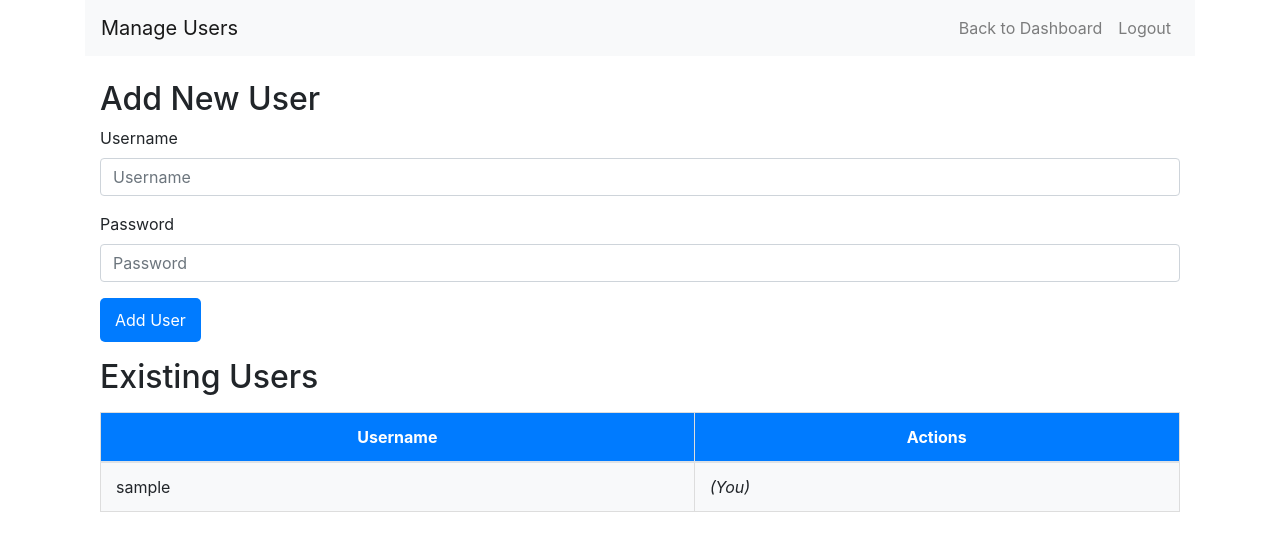
After one commit to AngelTern/nawilebi_scrape, a Flask app: page /manage_users in a window 1280 px wide. The commit adds this page. Shown: the top 551 px of the page. Run offline with Flask 3, Linux system fonts and the light colour scheme; the visitor is signed in with stand-in values (Sample User, id 1); data comes from the database, SQL or seed files in the repository; some libraries are stand-ins or nearby versions.

Commit message:
adjusted flask app, added add new user functionality, prepared for deployment

```diff
--- a/nawilebi/nawilebi/spiders/crossmotors.py
+++ b/nawilebi/nawilebi/spiders/crossmotors.py
@@ -10,7 +10,7 @@ class CrossmotorsSpider(scrapy.Spider):
             #"nawilebi.pipelines.NawilebiPipeline": 100,
             "nawilebi.pipelines.CrossmotorsPipeline": 200,
             #"nawilebi.pipelines.YearProcessPipeline": 300,
-            #"nawilebi.pipelines.SaveToMySQLPipeline": 900
+            "nawilebi.pipelines.SaveToMySQLPipeline": 900
         },
         'DOWNLOAD_DELAY': 10,
     }
--- a/nawilebi/nawilebi_webapp/app.py
+++ b/nawilebi/nawilebi_webapp/app.py
@@ -1,16 +1,19 @@
-from flask import Flask, render_template, url_for, redirect, request, jsonify
+from flask import Flask, render_template, url_for, redirect, request, jsonify, flash
 from flask_sqlalchemy import SQLAlchemy
 from flask_login import UserMixin, login_user, LoginManager, login_required, logout_user, current_user
 from flask_wtf import FlaskForm
-from wtforms import StringField, PasswordField, SubmitField
+from wtforms import StringField, PasswordField, SubmitField, BooleanField
 from wtforms.validators import InputRequired, Length
 from flask_bcrypt import Bcrypt
 from sqlalchemy import or_, func, Integer, case, and_
+from datetime import timedelta
 
 app = Flask(__name__)
 application = app
-app.config['SQLALCHEMY_DATABASE_URI'] = 'mysql+mysqldb://root:12XklsD!?NmG1509@localhost/nawilebi'
-app.config["SECRET_KEY"] = 'am_chem_fexebs'
+app.config['SQLALCHEMY_DATABASE_URI'] = ''
+app.config["SECRET_KEY"] = ''
+app.config['REMEMBER_COOKIE_DURATION'] = timedelta(days=30)
+app.config['SESSION_COOKIE_SECURE'] = True  # For development, set to True in production with HTTPS
 db = SQLAlchemy(app)
 bcrypt = Bcrypt(app)
 
@@ -42,6 +45,12 @@ class CarPart(db.Model):
     website = db.Column(db.String(255))
 
     def to_dict(self):
+        # Incorporate the logic for in_stock
+        in_stock = self.in_stock
+        if self.price is not None and in_stock is None:
+            in_stock = True
+        elif in_stock is None:
+            in_stock = False
         return {
             'id': self.id,
             'part_url': self.part_url,
@@ -51,14 +60,24 @@ class CarPart(db.Model):
             'start_year': self.start_year,
             'end_year': self.end_year,
             'price': self.price,
-            'in_stock': self.in_stock,
+            'in_stock': in_stock,
             'website': self.website
         }
 
 class LoginForm(FlaskForm):
-    username = StringField(validators=[InputRequired(), Length(min=4, max=20)], render_kw={"placeholder": "Username", "class": "form-control"})
-    password = PasswordField(validators=[InputRequired(), Length(min=4, max=20)], render_kw={"placeholder": "Password", "class": "form-control"})
+    username = StringField(validators=[InputRequired(), Length(min=4, max=20)],
+                           render_kw={"placeholder": "Username", "class": "form-control"})
+    password = PasswordField(validators=[InputRequired(), Length(min=4, max=20)],
+                             render_kw={"placeholder": "Password", "class": "form-control"})
+    remember = BooleanField('Remember Me', render_kw={"class": "form-check-input"})
     submit = SubmitField("Login", render_kw={"class": "btn btn-primary"})
+
+class AddUserForm(FlaskForm):
+    username = StringField(validators=[InputRequired(), Length(min=4, max=20)],
+                           render_kw={"placeholder": "Username", "class": "form-control"})
+    password = PasswordField(validators=[InputRequired(), Length(min=4, max=20)],
+                             render_kw={"placeholder": "Password", "class": "form-control"})
+    submit = SubmitField("Add User", render_kw={"class": "btn btn-primary"})
 
 @app.route('/')
 def home():
@@ -70,8 +89,10 @@ def login():
     if form.validate_on_submit():
         user = User.query.filter_by(username=form.username.data).first()
         if user and bcrypt.check_password_hash(user.password, form.password.data):
-            login_user(user)
+            login_user(user, remember=form.remember.data)
             return redirect(url_for("dashboard"))
+        else:
+            flash('Invalid username or password', 'danger')
     return render_template("login.html", form=form)
 
 @app.route('/data', methods=["GET", "POST"])
@@ -97,7 +118,7 @@ def data():
     if car_model:
         query = query.filter(CarPart.car_model == car_model)
     if part_full_name:
-        query = query.filter(CarPart.part_full_name == part_full_name)
+        query = query.filter(CarPart.part_full_name.ilike(f'%{part_full_name}%'))  # Adjusted to use 'ilike'
     if year:
         try:
             search_year = int(year)
@@ -184,9 +205,40 @@ def filter_part_full_name():
     if car_model:
         query = query.filter(CarPart.car_model == car_model)
     if search:
-        query = query.filter(CarPart.part_full_name.like(f'%{search}%'))
+        query = query.filter(CarPart.part_full_name.ilike(f'%{search}%'))  # Adjusted to use 'ilike'
     part_names = query.all()
     return jsonify([part_name[0] for part_name in part_names])
+
+@app.route('/manage_users', methods=["GET", "POST"])
+@login_required
+def manage_users():
+    users = User.query.all()
+    form = AddUserForm()
+    if form.validate_on_submit():
+        # Check if username already exists
+        existing_user = User.query.filter_by(username=form.username.data).first()
+        if existing_user:
+            flash('Username already exists', 'danger')
+        else:
+            hashed_password = bcrypt.generate_password_hash(form.password.data).decode('utf-8')
+            new_user = User(username=form.username.data, password=hashed_password)
+            db.session.add(new_user)
+            db.session.commit()
+            flash('User added successfully', 'success')
+        return redirect(url_for('manage_users'))
+    return render_template('manage_users.html', users=users, form=form)
+
+@app.route('/delete_user/<int:user_id>', methods=["POST"])
+@login_required
+def delete_user(user_id):
+    user = User.query.get_or_404(user_id)
+    if user.id == current_user.id:
+        flash("You cannot delete your own account", 'danger')
+    else:
+        db.session.delete(user)
+        db.session.commit()
+        flash('User deleted successfully', 'success')
+    return redirect(url_for('manage_users'))
 
 @app.route('/logout', methods=["GET", "POST"])
 @login_required
--- a/nawilebi/nawilebi_webapp/static/table_style.css
+++ b/nawilebi/nawilebi_webapp/static/table_style.css
@@ -94,3 +94,23 @@ input[type="search"] {
     padding: 6px 10px;
     border: 1px solid #ddd;
 }
+
+.ui-autocomplete {
+    max-height: 200px;
+    overflow-y: auto;
+    overflow-x: hidden;
+    /* Optional: Add background and border styling */
+    background-color: white;
+    border: 1px solid #ccc;
+    z-index: 1000;
+}
+
+.table .btn-primary {
+    background-color: #007bff;
+    border-color: #007bff;
+}
+
+.table .btn-primary:hover {
+    background-color: #0056b3;
+    border-color: #0056b3;
+}
--- /dev/null
+++ b/nawilebi/nawilebi_webapp/templates/manage_users.html
@@ -0,0 +1,64 @@
+{% extends "table_base.html" %}
+
+{% block content %}
+
+<!-- Navigation Bar -->
+<nav class="navbar navbar-expand-lg navbar-light bg-light">
+  <a class="navbar-brand" href="#">Manage Users</a>
+  <div class="collapse navbar-collapse">
+    <ul class="navbar-nav ml-auto">
+      <li class="nav-item">
+        <a class="nav-link" href="{{ url_for('dashboard') }}">Back to Dashboard</a>
+      </li>
+      <li class="nav-item">
+        <a class="nav-link" href="{{ url_for('logout') }}">Logout</a>
+      </li>
+    </ul>
+  </div>
+</nav>
+
+<div class="container mt-4">
+  <h2>Add New User</h2>
+  <form method="POST">
+    {{ form.hidden_tag() }}
+    <div class="form-group">
+      {{ form.username.label }}<br>
+      {{ form.username }}
+    </div>
+    <div class="form-group">
+      {{ form.password.label }}<br>
+      {{ form.password }}
+    </div>
+    <div class="form-group">
+      {{ form.submit }}
+    </div>
+  </form>
+
+  <h2>Existing Users</h2>
+  <table class="table table-striped">
+    <thead>
+      <tr>
+        <th>Username</th>
+        <th>Actions</th>
+      </tr>
+    </thead>
+    <tbody>
+      {% for user in users %}
+      <tr>
+        <td>{{ user.username }}</td>
+        <td>
+          {% if user.id != current_user.id %}
+          <form method="POST" action="{{ url_for('delete_user', user_id=user.id) }}" style="display:inline;">
+            <button type="submit" class="btn btn-danger btn-sm">Delete</button>
+          </form>
+          {% else %}
+          <em>(You)</em>
+          {% endif %}
+        </td>
+      </tr>
+      {% endfor %}
+    </tbody>
+  </table>
+</div>
+
+{% endblock %}
```
Also changed, not shown: nawilebi/nawilebi_webapp/templates/login.html (+13 -10 lines), nawilebi/nawilebi_webapp/templates/table_main.html (+17 -1 lines), undeveloped spiders/autotagi.py (renamed from nawilebi/nawilebi/spiders/autotagi.py), undeveloped spiders/megaautoparts.py (renamed from nawilebi/nawilebi/spiders/megaautoparts.py), undeveloped spiders/mydubai.py (renamed from nawilebi/nawilebi/spiders/mydubai.py), undeveloped spiders/nawilebi_saiti.py (renamed from nawilebi/nawilebi/spiders/nawilebi_saiti.py), undeveloped spiders/otoparts.py (renamed from nawilebi/nawilebi/spiders/otoparts.py).
